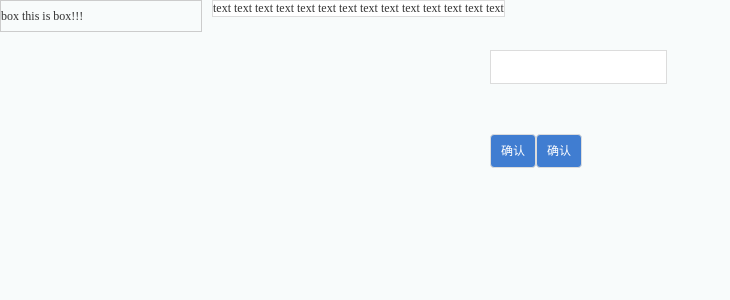
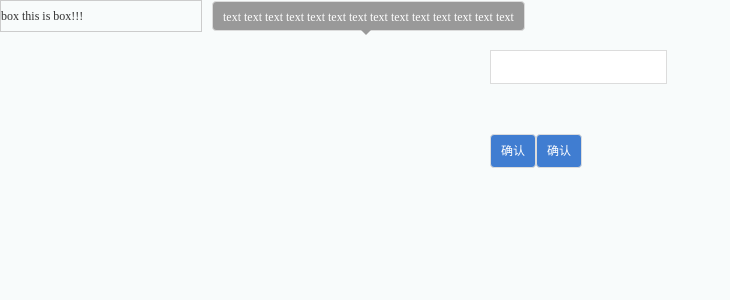
Before and after one commit to fivexu/fivexuUI, a Vue app: page / in a window 1280 px wide. Shown: the top 300 px of the page, without its empty margins (0-730 px from the left). Built offline with nearby package versions, Linux system fonts and the light colour scheme.

Commit message:
tooltip 优化居中

```diff
--- a/src/App.vue
+++ b/src/App.vue
@@ -9,7 +9,7 @@
             <f-input v-model="inputs"></f-input>
         </div>
         <div class="box">
-            <f-button @clickEvt="click"></f-button>
+            <f-button @clickEvt="click" v-tooltip.top="'awsfweagweagwagweagwagwagwaeg'"></f-button>
             <f-button @clickEvt="click2"></f-button>
         </div>
         <div>
--- a/src/components/tooltip/tooltipClass.js
+++ b/src/components/tooltip/tooltipClass.js
@@ -15,7 +15,6 @@ class TooltipClass {
         if (!this._init) {
             this.init();
         }
-    document.body.appendChild(this.tooltip);
         clearTimeout(this.timer);
         this.tooltip.setAttribute('class', 'fivexu_tooltip show');
     }
@@ -78,18 +77,23 @@ class TooltipClass {
         wrapperTooltip.innerHTML = this.bindValue;
         this.tooltip = wrapperTooltip;
         this._init = true;
+        setTimeout(() => {
+            document.body.appendChild(this.tooltip);
             this.getTooltipPosition(this.bindPosition);
+        }, 30)
     }
 
     // 上面显示
     setTooltipPositionTop() {
         const info = this.currentElement.getBoundingClientRect();
         const t = info.top - this.tooltip.offsetHeight - this.tooltipPadding;
+        const l = (info.width - this.tooltip.offsetWidth) / 2 + info.left;
+        console.log(info.width, this.tooltip.offsetWidth, info.left)
         if (t < 0) {
             this.setTooltipPositionBottom();
             return
         }
-    this.tooltip.style.left = `${info.left}px`;
+        this.tooltip.style.left = `${l}px`;
         this.tooltip.style.top = `${t}px`;
     }
 
@@ -97,11 +101,12 @@ class TooltipClass {
     setTooltipPositionBottom() {
         const info = this.currentElement.getBoundingClientRect();
         const b = info.top + info.height + this.tooltipPadding;
+        const l = (info.width - this.tooltip.offsetWidth) / 2 + info.left;
         if (b > window.innerHeight) {
             this.setTooltipPositionTop();
             return;
         }
-    this.tooltip.style.left = `${info.left}px`;
+        this.tooltip.style.left = `${l}px`;
         this.tooltip.style.top = `${b}px`;
     }
 
@@ -109,26 +114,27 @@ class TooltipClass {
     setTooltipPositionLeft() {
         const info = this.currentElement.getBoundingClientRect();
         const l = info.left - this.tooltip.offsetWidth - this.tooltipPadding;
+        const t = (info.height - this.tooltip.offsetHeight) / 2 + info.top;
         if (l < 0) {
             this.setTooltipPositionRight();
             return;
         }
         this.tooltip.style.left = `${l}px`;
-    this.tooltip.style.top = `${info.top}px`;
+        this.tooltip.style.top = `${t}px`;
     }
 
     // 右边显示
     setTooltipPositionRight() {
         const info = this.currentElement.getBoundingClientRect();
         const l = info.left + info.width + this.tooltipPadding;
+        const t = (info.height - this.tooltip.offsetHeight) / 2 + info.top;
         if (l > window.innerWidth) {
             this.setTooltipPositionLeft();
             return;
         }
         this.tooltip.style.left = `${info.left + info.width + this.tooltipPadding}px`;
-    this.tooltip.style.top = `${info.top}px`;
+        this.tooltip.style.top = `${t}px`;
     }
-
 }
 
 const tooltipOptions = {
--- a/src/components/util/style/common.less
+++ b/src/components/util/style/common.less
@@ -64,7 +64,12 @@
 @input-bg: #fff; // input 背景色
 
 // message
-@message-width: 200px;  // message的宽度
+@message-width: 200px; // message的宽度
+
+// tooltip
+@tooltip-bg: #999; // tooltip 背景色
+@tooltip-color: #fff; // tooltip 背景色
+@tooltip-height: 30px; // tooltip 高度
 
 /**  基础主题 方法管理  **/ // 边框线.border(@color:@border-color;
 .border(@color:@border-color,@border: 1px,@type: solid) {
--- a/src/components/util/style/componets.less
+++ b/src/components/util/style/componets.less
@@ -4,10 +4,23 @@
   display: none;
   box-sizing: border-box;
   border: 1px solid @border-color;
+  border-radius: @border-radius-btn;
   position: fixed;
   z-index: @z-index-tooltip;
-  background-color: @white;
+  background-color: @tooltip-bg;
+  color: @tooltip-color;
   text-align: center;
+  padding: 0 @padding-button;
+  height: @tooltip-height;
+  line-height: @tooltip-height;
+  &:after {
+    content: '';
+    border: 5px solid transparent;
+    border-top-color: @tooltip-bg;
+    position: absolute;
+    left: 50%-2.5px;
+    bottom: -10px;
+  }
   &.show {
     display: block;
   }
```
Lines whose indentation alone changed are shown as unchanged.
